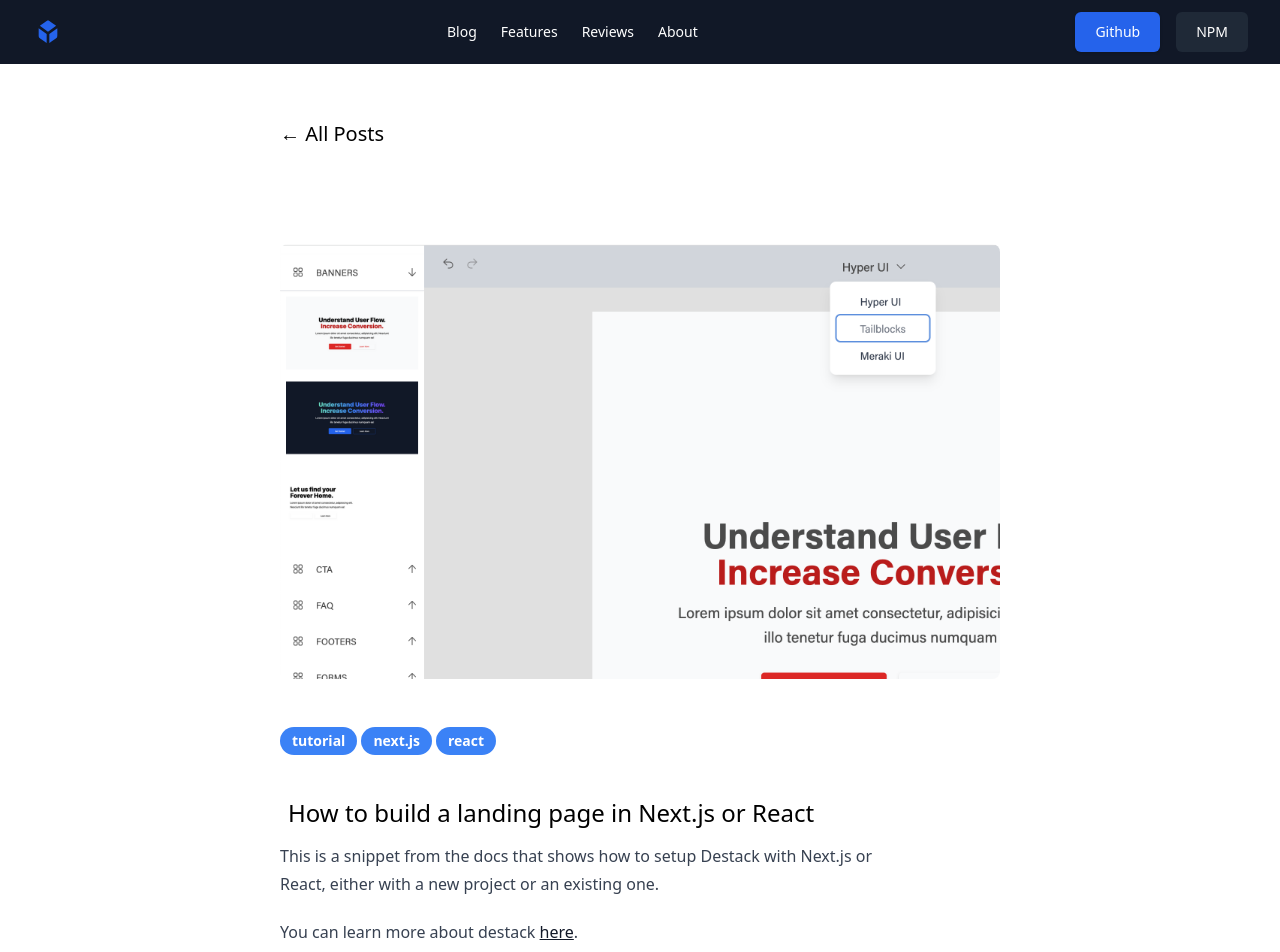
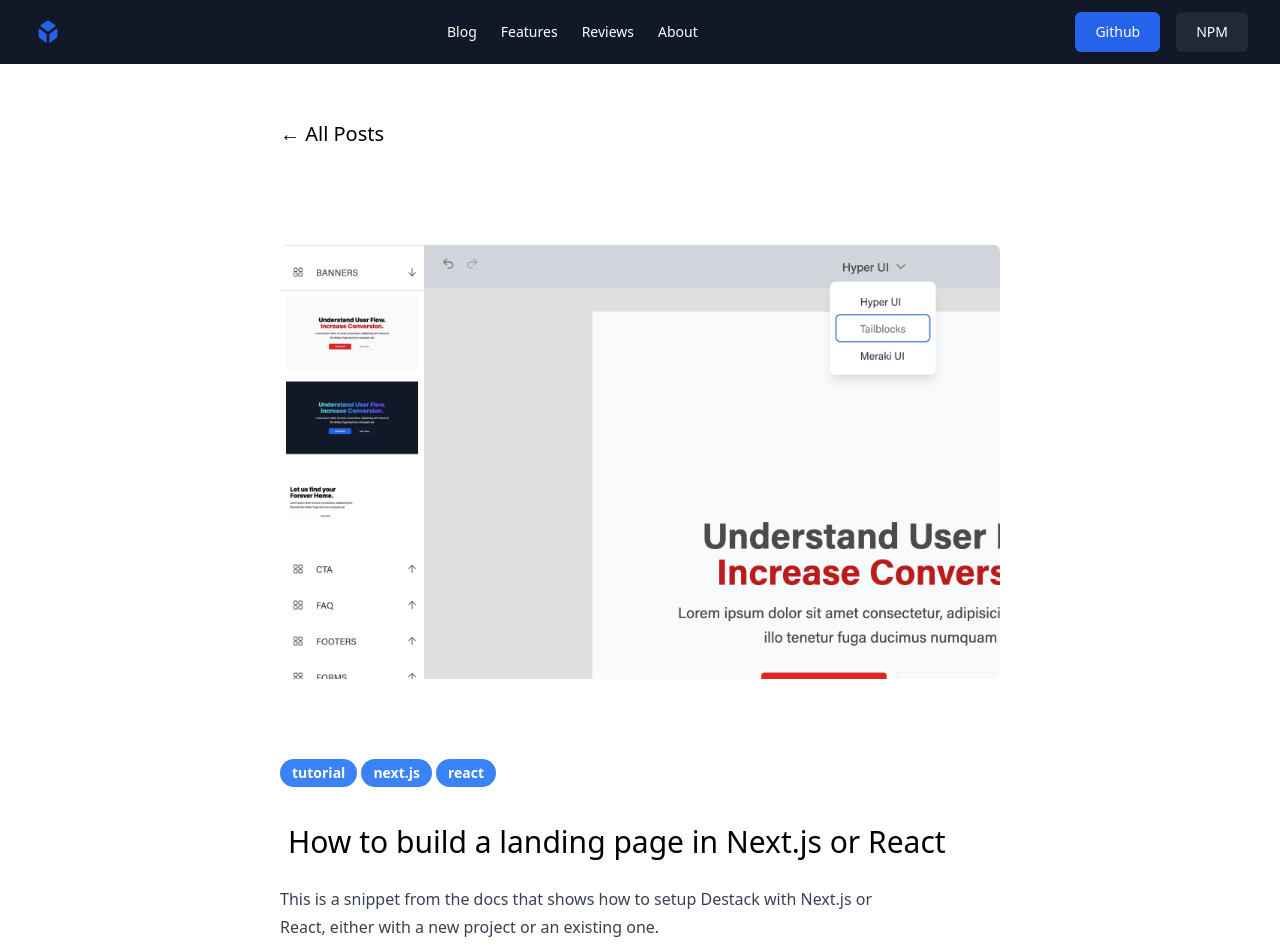
Before and after one commit to LiveDuo/destack-landing, a Next.js app: page /blog/destack-react-nextjs-tutorial in a window 1280 px wide. Shown: the top 952 px of the page. Built offline with nearby package versions, Linux system fonts and the light colour scheme.

Commit message:
minor fix

```diff
--- a/pages/blog/[slug].js
+++ b/pages/blog/[slug].js
@@ -49,8 +49,8 @@
 							</h3>
 						</Link>
 					</div>
-					<NextImage className="rounded-lg mb-12" src={`/posts/${slug}${c.data.image}`} objectFit="cover" height={800} width={720} alt={c.data.description}/>
-					<div className="flex justify-start mb-8">
+					<NextImage className="rounded-lg mb-20" src={`/posts/${slug}${c.data.image}`} objectFit="cover" height={800} width={720} alt={c.data.description}/>
+					<div className="flex justify-start mb-4">
 						<div className="flex flex-row justify-start items-center">
 							{c.data.tags.map((tag, i) =>
 								<span key={i} className="inline-block mr-1 px-3 py-1 text-sm font-semibold text-white bg-blue-500 rounded-full">
@@ -60,8 +60,8 @@
 						</div>
 					</div>
 					<div className="flex justify-start">
-						<h1 className="mt-1 text-center text-2xl mb-2">
-							<span style={{backgroundColor: 'white', padding: '8px', lineHeight: 1.8}}>{c.data.title}</span>
+						<h1 className="text-center text-3xl mt-1 mb-2">
+							<h2 style={{backgroundColor: 'white', padding: '8px', lineHeight: 1.8}}>{c.data.title}</h2>
 						</h1>
 					</div>
 					<div className="flex flex-1 flex-col justify-center mt-3 sm:mt-0 mb-12">
```
